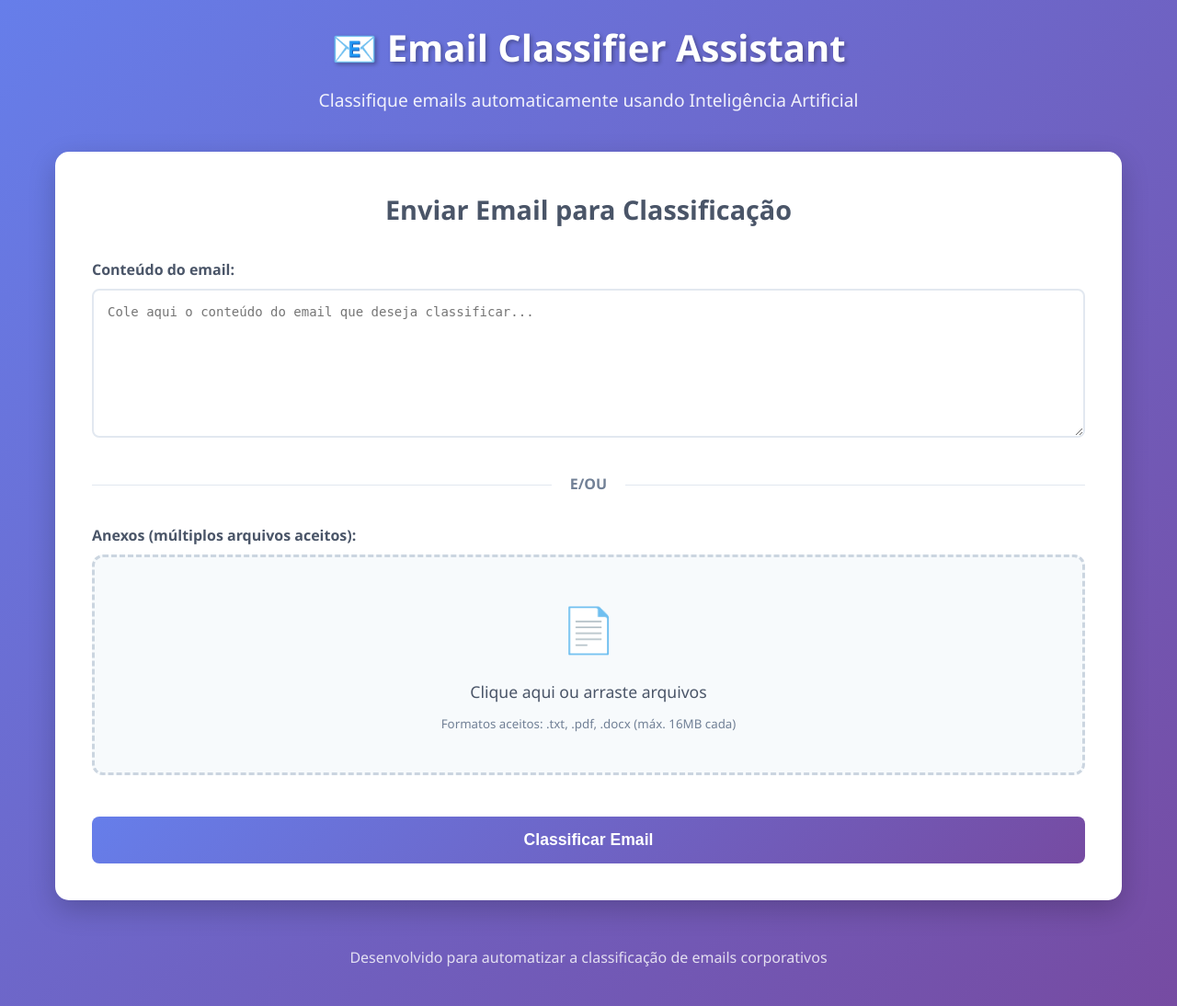
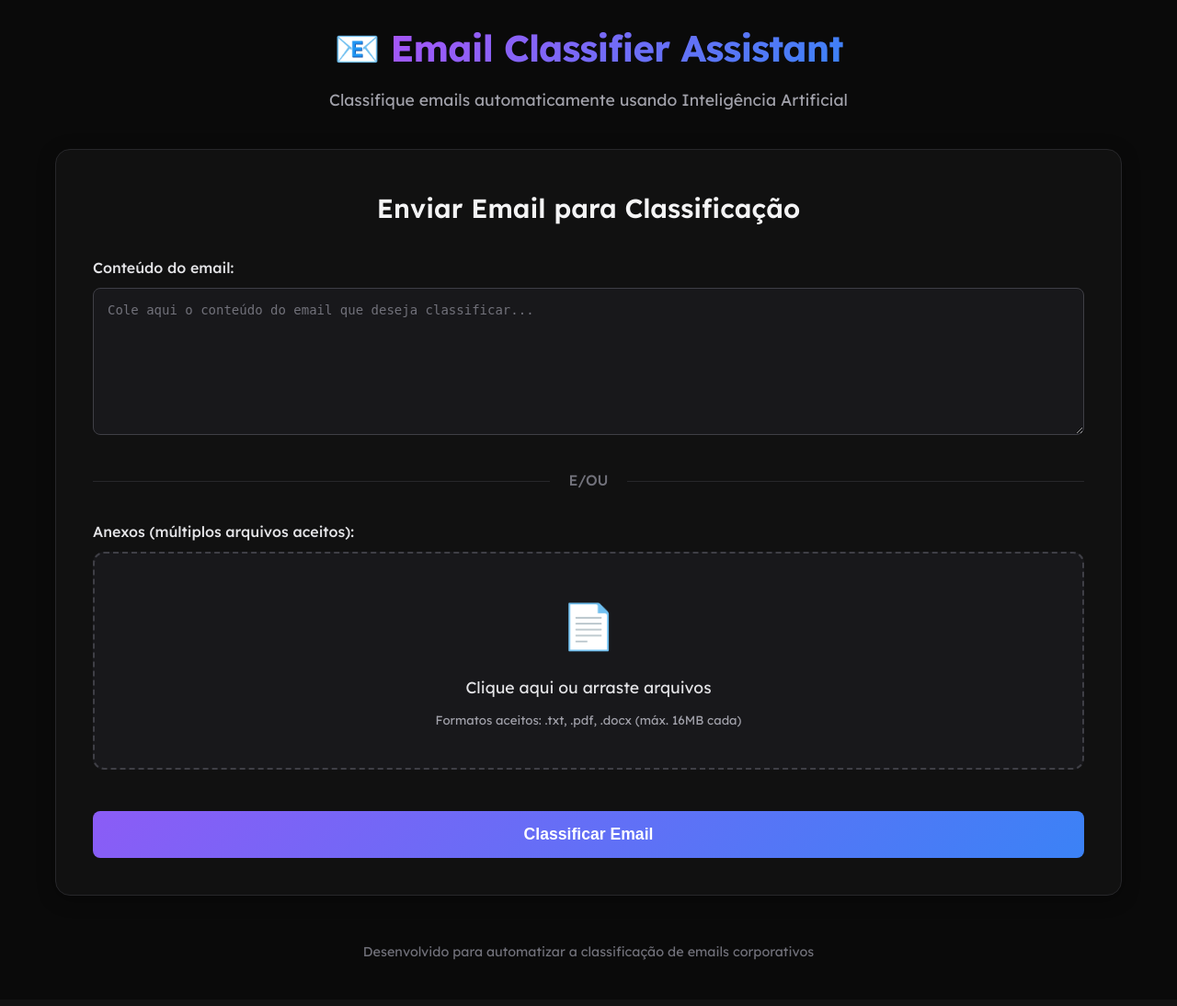
Before and after one commit to LucasEmmanoel06/email-classifier, a Flask app: page / in a window 1280 px wide. Shown: the whole page at 92% size. After the commit the page ends 1044 px from the top, so only its background shows below. Run offline with Flask 3, Linux system fonts and the light colour scheme.

Commit message:
style: Tema alterado para escuro e minimalista com alterações na UI

```diff
--- a/app/static/css/style.css
+++ b/app/static/css/style.css
@@ -1,3 +1,6 @@
+/* Import Google Fonts - Lexend */
+@import url('https://fonts.googleapis.com/css2?family=Lexend:wght@300;400;500;600;700&display=swap');
+
 /* Reset e configurações base */
 * {
     margin: 0;
@@ -6,10 +9,10 @@
 }
 
 body {
-    font-family: 'Segoe UI', Tahoma, Geneva, Verdana, sans-serif;
+    font-family: 'Lexend', 'Inter', 'Segoe UI', Tahoma, Geneva, Verdana, sans-serif;
     line-height: 1.6;
-    color: #333;
-    background: linear-gradient(135deg, #667eea 0%, #764ba2 100%);
+    color: #e4e4e7;
+    background: #0a0a0a;
     min-height: 100vh;
 }
 
@@ -23,35 +26,47 @@ body {
 header {
     text-align: center;
     margin-bottom: 40px;
-    color: white;
+    color: #f4f4f5;
 }
 
 header h1 {
     font-size: 2.5rem;
     margin-bottom: 10px;
-    text-shadow: 2px 2px 4px rgba(0,0,0,0.3);
+    font-weight: 700;
+    letter-spacing: -0.02em;
+    color: #f4f4f5;
+}
+
+header h1 .gradient-text {
+    background: linear-gradient(135deg, #a855f7 0%, #3b82f6 100%);
+    -webkit-background-clip: text;
+    -webkit-text-fill-color: transparent;
+    background-clip: text;
 }
 
 header p {
-    font-size: 1.2rem;
-    opacity: 0.9;
+    font-size: 1.1rem;
+    color: #a1a1aa;
+    font-weight: 400;
 }
 
 /* Main content */
 main {
-    background: white;
-    border-radius: 15px;
+    background: #111111;
+    border: 1px solid #27272a;
+    border-radius: 16px;
     padding: 40px;
-    box-shadow: 0 10px 30px rgba(0,0,0,0.2);
+    box-shadow: 0 4px 20px rgba(0,0,0,0.3);
     margin-bottom: 30px;
 }
 
 /* Upload Section */
 .upload-section h2 {
-    color: #4a5568;
+    color: #f4f4f5;
     margin-bottom: 30px;
     text-align: center;
     font-size: 1.8rem;
+    font-weight: 600;
 }
 
 .input-group {
@@ -61,24 +76,30 @@ main {
 .input-group label {
     display: block;
     margin-bottom: 8px;
-    font-weight: 600;
-    color: #4a5568;
+    font-weight: 500;
+    color: #e4e4e7;
 }
 
 textarea {
     width: 100%;
     padding: 15px;
-    border: 2px solid #e2e8f0;
+    border: 1px solid #3f3f46;
     border-radius: 8px;
     font-size: 14px;
     resize: vertical;
-    transition: border-color 0.3s ease;
+    transition: all 0.3s ease;
+    background: #18181b;
+    color: #e4e4e7;
 }
 
 textarea:focus {
     outline: none;
-    border-color: #667eea;
-    box-shadow: 0 0 0 3px rgba(102, 126, 234, 0.1);
+    border-color: #8b5cf6;
+    box-shadow: 0 0 0 3px rgba(139, 92, 246, 0.1);
+}
+
+textarea::placeholder {
+    color: #71717a;
 }
 
 /* Divider */
@@ -95,38 +116,38 @@ textarea:focus {
     left: 0;
     right: 0;
     height: 1px;
-    background: #e2e8f0;
+    background: #27272a;
     z-index: 1;
 }
 
 .divider span {
-    background: white;
+    background: #111111;
     padding: 0 20px;
-    color: #718096;
-    font-weight: 600;
+    color: #71717a;
+    font-weight: 500;
     position: relative;
     z-index: 2;
 }
 
 /* File Upload */
 .file-upload-area {
-    border: 3px dashed #cbd5e0;
+    border: 2px dashed #3f3f46;
     border-radius: 12px;
     padding: 40px 20px;
     text-align: center;
     cursor: pointer;
     transition: all 0.3s ease;
-    background: #f7fafc;
+    background: #18181b;
 }
 
 .file-upload-area:hover {
-    border-color: #667eea;
-    background: #edf2f7;
+    border-color: #8b5cf6;
+    background: #1c1c1f;
 }
 
 .file-upload-area.dragover {
-    border-color: #667eea;
-    background: #e6fffa;
+    border-color: #8b5cf6;
+    background: #1c1c1f;
 }
 
 .file-icon {
@@ -137,25 +158,24 @@ textarea:focus {
 
 .file-upload-content p {
     font-size: 1.1rem;
-    color: #4a5568;
+    color: #e4e4e7;
     margin-bottom: 8px;
 }
 
 .file-upload-content small {
-    color: #718096;
+    color: #a1a1aa;
 }
 
 .file-name {
     margin-top: 10px;
     padding: 10px;
-    background: #f0f4f8;
+    background: #27272a;
     border-radius: 6px;
-    color: #4a5568;
+    color: #e4e4e7;
     font-weight: 500;
     display: none;
 }
 
-/* Lista de arquivos múltiplos */
 .file-list {
     margin-top: 15px;
     display: none;
@@ -220,31 +240,34 @@ textarea:focus {
 }
 
 .btn-primary {
-    background: linear-gradient(135deg, #667eea 0%, #764ba2 100%);
+    background: linear-gradient(135deg, #8b5cf6 0%, #3b82f6 100%);
     color: white;
     width: 100%;
     margin-top: 20px;
+    border: none;
 }
 
 .btn-primary:hover {
-    transform: translateY(-2px);
-    box-shadow: 0 5px 15px rgba(102, 126, 234, 0.4);
+    transform: translateY(-1px);
+    box-shadow: 0 4px 20px rgba(139, 92, 246, 0.3);
 }
 
 .btn-primary:disabled {
-    opacity: 0.6;
+    opacity: 0.5;
     cursor: not-allowed;
     transform: none;
 }
 
 .btn-secondary {
-    background: #e2e8f0;
-    color: #4a5568;
+    background: #27272a;
+    color: #e4e4e7;
     margin-top: 15px;
+    border: 1px solid #3f3f46;
 }
 
 .btn-secondary:hover {
-    background: #cbd5e0;
+    background: #3f3f46;
+    border-color: #52525b;
 }
 
 /* Results Section */
@@ -354,42 +379,80 @@ textarea:focus {
 
 .response-result h3 {
     margin-bottom: 15px;
-    color: #4a5568;
+    color: #f4f4f5;
+}
+
+.response-text-container {
+    position: relative;
 }
 
 .response-text {
-    background: white;
+    background: #0f0f0f;
     padding: 20px;
     border-radius: 8px;
-    border: 1px solid #e2e8f0;
+    border: 1px solid #27272a;
     white-space: pre-wrap;
     line-height: 1.6;
-    color: #2d3748;
+    color: #e4e4e7;
+}
+
+.copy-icon-btn {
+    position: absolute;
+    top: 12px;
+    right: 12px;
+    background: #27272a;
+    border: 1px solid #3f3f46;
+    border-radius: 6px;
+    padding: 8px;
+    cursor: pointer;
+    color: #a1a1aa;
+    transition: all 0.2s ease;
+    display: flex;
+    align-items: center;
+    justify-content: center;
+    opacity: 0.7;
+}
+
+.copy-icon-btn:hover {
+    background: #3f3f46;
+    color: #e4e4e7;
+    opacity: 1;
+    transform: scale(1.05);
+}
+
+.copy-icon-btn:active {
+    transform: scale(0.95);
+}
+
+.copy-icon-btn.copied {
+    background: #16a34a;
+    color: white;
+    border-color: #22c55e;
 }
 
 /* Original Content */
 .original-content h4 {
     margin-bottom: 10px;
-    color: #718096;
+    color: #a1a1aa;
     font-size: 1rem;
 }
 
 .original-text {
-    background: #f7fafc;
+    background: #0f0f0f;
     padding: 15px;
     border-radius: 8px;
-    border: 1px solid #e2e8f0;
+    border: 1px solid #27272a;
     font-size: 0.9rem;
-    color: #4a5568;
+    color: #a1a1aa;
     font-style: italic;
 }
 
 /* Footer */
 footer {
     text-align: center;
-    color: white;
-    opacity: 0.8;
+    color: #71717a;
     padding: 20px 0;
+    font-size: 0.9rem;
 }
 
 /* Loading State */
--- a/app/static/js/script.js
+++ b/app/static/js/script.js
@@ -234,16 +234,21 @@ document.getElementById('copyResponseBtn').addEventListener('click', () => {
 
     navigator.clipboard.writeText(responseText).then(() => {
         const btn = document.getElementById('copyResponseBtn');
-        const originalText = btn.textContent;
+        const originalHTML = btn.innerHTML;
 
-        btn.textContent = 'Copiado! ✓';
-        btn.style.background = '#48bb78';
-        btn.style.color = 'white';
+        // Mudança visual para indicar sucesso
+        btn.classList.add('copied');
+        btn.innerHTML = `
+            <svg width="16" height="16" viewBox="0 0 24 24" fill="none" stroke="currentColor" stroke-width="2">
+                <polyline points="20,6 9,17 4,12"></polyline>
+            </svg>
+        `;
+        btn.title = 'Copiado!';
 
         setTimeout(() => {
-            btn.textContent = originalText;
-            btn.style.background = '';
-            btn.style.color = '';
+            btn.classList.remove('copied');
+            btn.innerHTML = originalHTML;
+            btn.title = 'Copiar resposta';
         }, 2000);
     }).catch(() => {
         alert('Erro ao copiar texto. Tente selecionar e copiar manualmente.');
--- a/app/templates/index.html
+++ b/app/templates/index.html
@@ -9,7 +9,7 @@
 <body>
     <div class="container">
         <header>
-            <h1>📧 Email Classifier Assistant</h1>
+            <h1>📧 <span class="gradient-text">Email Classifier Assistant</span></h1>
             <p>Classifique emails automaticamente usando Inteligência Artificial</p>
         </header>
 
@@ -67,12 +67,19 @@
 
                     <div class="response-result">
                         <h3>Resposta Sugerida:</h3>
-                        <div class="response-text" id="responseText"></div>
+                        <div class="response-text-container">
+                            <div class="response-text" id="responseText"></div>
+                            <button class="copy-icon-btn" id="copyResponseBtn" title="Copiar resposta">
+                                <svg width="16" height="16" viewBox="0 0 24 24" fill="none" stroke="currentColor" stroke-width="2">
+                                    <rect x="9" y="9" width="13" height="13" rx="2" ry="2"></rect>
+                                    <path d="M5 15H4a2 2 0 0 1-2-2V4a2 2 0 0 1 2-2h9a2 2 0 0 1 2 2v1"></path>
+                                </svg>
+                            </button>
+                        </div>
                         <div class="method-info">
                             <span class="method-label">Método da resposta:</span>
                             <span class="method-badge" id="responseMethod"></span>
                         </div>
-                        <button class="btn-secondary" id="copyResponseBtn">Copiar Resposta</button>
                     </div>
 
                     <div class="original-content">
```
Also changed, not shown: other parts of app/static/css/style.css (+35 -33 lines).
